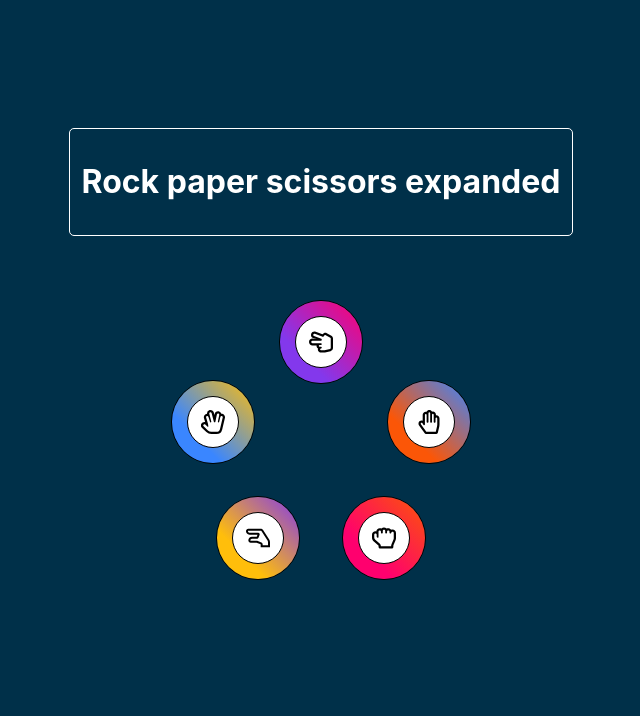
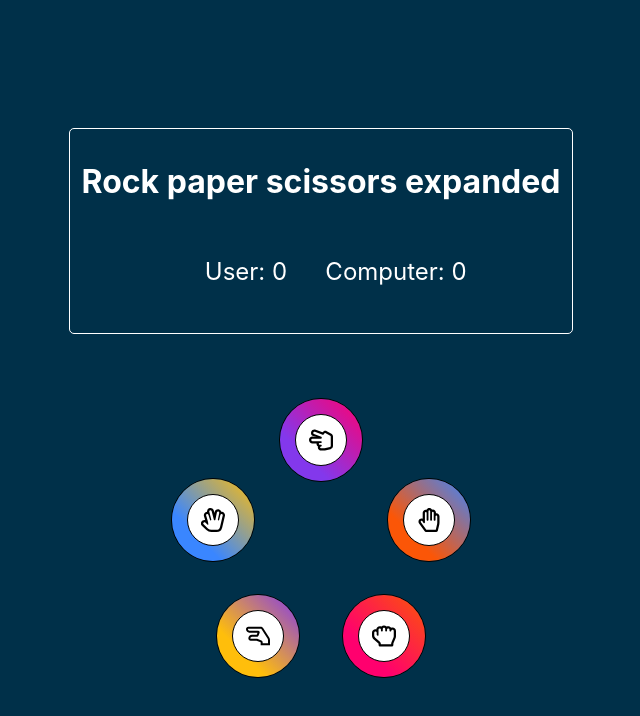
Before and after one commit to AldairGithub/rock-papers-scissors-expanded, a React (Create React App) app in the folder my-app/: page / in a window 1280 px wide. Shown: the top 716 px of the page, without its empty margins (319-959 px from the left). Built offline with nearby package versions, Linux system fonts and the light colour scheme.

Commit message:
added score, added animation on reset button

```diff
--- a/my-app/src/components/body/choices/choiceContainer.tsx
+++ b/my-app/src/components/body/choices/choiceContainer.tsx
@@ -6,10 +6,15 @@ import React, { CSSProperties } from "react"
 export const ChoiceContainer = (props: Props) => {
   const {choice, handleResult } = props
 
-  const handleClick = (event: React.MouseEvent) => {
+  const handleClick = (event: any) => {
     event.preventDefault()
 
     if (handleResult && choice) {
+      handleResult(event, choice)
+    }
+  }
+  const handlePress = (event: any) => {
+    if (event.key === 'Enter' && ( choice && handleResult)) {
       handleResult(event, choice)
     }
   }
@@ -17,7 +22,7 @@ export const ChoiceContainer = (props: Props) => {
   const returnedPosition = iconPositions(choice!) as CSSProperties
 
   return (
-    <div style={returnedPosition} onClick={handleClick}>
+    <div tabIndex={0} className={"outlineFocus"} style={returnedPosition} onClick={handleClick} onKeyDown={handlePress}>
       <ChoiceIcon choice={choice}/>
     </div>
   )
--- a/my-app/src/components/body/choices/choiceIcon.tsx
+++ b/my-app/src/components/body/choices/choiceIcon.tsx
@@ -16,7 +16,7 @@ export const ChoiceIcon = (props: Props) => {
 
   return (
     <>
-      <div tabIndex={0} role="choicebutton" aria-labelledby="choice option" className={"outerIcon"}>
+      <div role="choicebutton" aria-labelledby="choice option" className={"outerIcon"}>
         <div style={color}>
           <div className={"iconContainer"}>
             {returnedIcon}
--- a/my-app/src/components/body/choices/choices.css
+++ b/my-app/src/components/body/choices/choices.css
@@ -8,6 +8,10 @@
   margin: 0 auto;
   position: relative;
 }
+.outlineFocus:focus-visible {
+  outline-color: #000000;
+  border-radius: 50%;
+}
 
 .outerIcon {
   border: 1px solid #000000;
@@ -15,10 +19,6 @@
   border-radius: 50%;
   -moz-border-radius: 50%;
   -webkit-border-radius: 50%;
-}
-
-.outerIcon:focus-visible {
-  outline-color: #000000;
 }
 
 .iconContainer {
--- a/my-app/src/components/body/index.tsx
+++ b/my-app/src/components/body/index.tsx
@@ -1,10 +1,16 @@
 import React, {useState} from 'react'
 import { Choices } from './choices/choices'
 import { Outcome } from './outcome/outcome'
-import { randomizer, Result, returnsWinLoseTie } from './utils'
+import { globals, randomizer, Result, returnsWinLoseTie } from './utils'
 import './body.css'
 
-export const Body = () => {
+type Props = {
+  score: { user: number, computer: number };
+  setScore: React.Dispatch<React.SetStateAction<{user: number, computer: number}>>;
+}
+
+export const Body = (props: Props) => {
+  const { score, setScore } = props
   const resetValue: Result = {
     value: "",
     wlt: ""
@@ -17,11 +23,12 @@ export const Body = () => {
     computer: resetChoices
   })
 
-  const handleResult = (event: React.MouseEvent, choice: string) => {
+  const handleResult = (event: any, choice: string) => {
     event.preventDefault()
     const user = choice
     const computer = randomizer() as string
     const result = returnsWinLoseTie(user, computer)
+    handleScore(result)
     setFinalResult(result)
     setDisplayResult(true)
     setValues({
@@ -35,6 +42,20 @@ export const Body = () => {
     setDisplayResult(false)
   }
 
+  const handleScore = (result: Result) => {
+    if (result.wlt === globals.win) {
+      setScore({
+        ...score,
+        user: score.user + 1
+      })
+    } else if (result.wlt === globals.lose) {
+      setScore({
+        ...score,
+        computer: score.computer + 1
+      })
+    }
+  }
+
   return (
     <body>
       <div className="bodyContainer">
--- a/my-app/src/components/body/outcome/outcome.css
+++ b/my-app/src/components/body/outcome/outcome.css
@@ -21,4 +21,13 @@
   color: #fff;
   padding: 12px 48px;
   cursor: pointer;
+  transition: background-color 0.5s;
 }
+
+.tryAgainButton:hover {
+  background-color: #ff595e;
+}
+
+.tryAgainButton:focus-visible {
+  outline-color: #000000;
+}
--- a/my-app/src/components/header/header.css
+++ b/my-app/src/components/header/header.css
@@ -6,8 +6,24 @@
   display: flex;
   align-items: center;
   justify-content: center;
+  flex-flow: column nowrap;
   border: 1px solid #fff;
   padding: 12px;
   width: fit-content;
   border-radius: 5px;
 }
+
+.scoreContainer {
+  display: flex;
+  flex-flow: row nowrap;
+  justify-content: space-evenly;
+  font-size: 24px;
+
+}
+.score {
+  display: flex;
+  justify-content: center;
+  align-items: center;
+  width: 150px;
+  height: 50px;
+}
--- a/my-app/src/components/header/index.tsx
+++ b/my-app/src/components/header/index.tsx
@@ -1,10 +1,20 @@
 import './header.css'
 
-export const Header = () => {
+type Props = {
+  score: {user: number, computer: number}
+}
+
+export const Header = (props: Props) => {
+  const { score } = props
+
   return (
     <header className="header">
       <div className="container">
         <h1>Rock paper scissors expanded</h1>
+        <div className="scoreContainer">
+          <p className="score">User: {score.user}</p>
+          <p className="score">Computer: { score.computer}</p>
+        </div>
       </div>
     </header>
   )
--- a/my-app/src/components/main/Main.tsx
+++ b/my-app/src/components/main/Main.tsx
@@ -1,11 +1,17 @@
+import React, {useState} from 'react'
 import { Body } from "../body"
 import { Header } from "../header"
 
 export const Main = () => {
+  const [score, setScore] = useState({
+    user: 0,
+    computer: 0
+  })
+
   return (
     <>
-      <Header />
-      <Body />
+      <Header score={ score}/>
+      <Body score={ score} setScore={ setScore}/>
     </>
   )
 }
```
